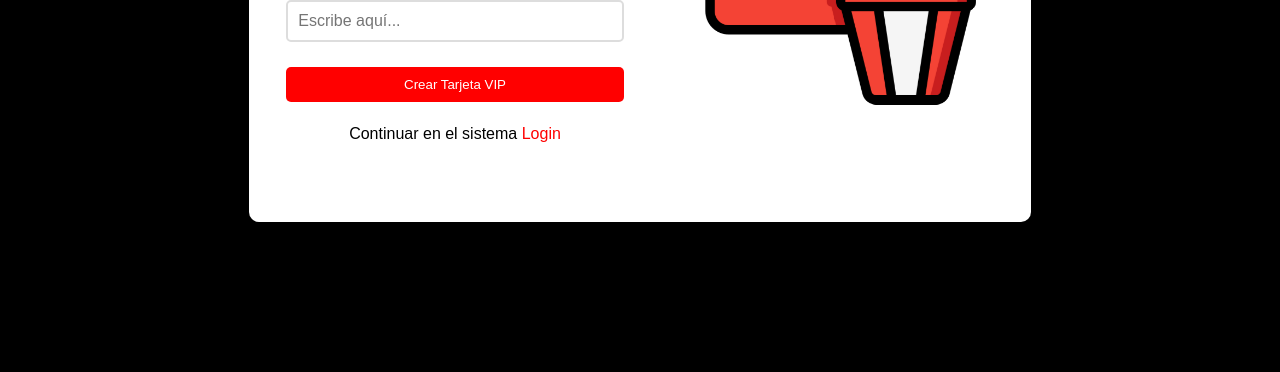
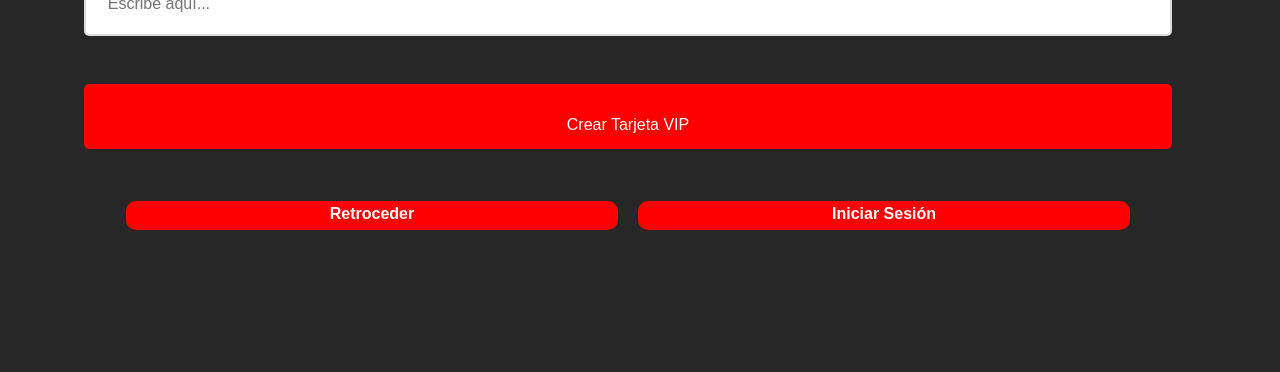
Before and after one commit to Dcarolinamorenoc/proyectoMongoII, a website: page public/views/registarTarjeta.html in a window 1280 px wide. Shown: the part 428-800 px from the top of the page. Drawn offline with Linux system fonts and the light colour scheme.

Commit message:
feat: :lipstick: Actualizacion de estilos de login y demás apartados similares
Se realizaron las respectivas actualizaciones de estilos en logim register, registro de tarjeta, entre otros..

```diff
--- a/public/css/adminlogin.css
+++ b/public/css/adminlogin.css
@@ -211,7 +211,7 @@ img {
     display: flex;
     /* border: 1px solid green; */
     border-radius: 10px;
-    background-color: #d21a1a;
+    background-color: #ff0000;
     width: 48%;
     height: 80%;
     margin-left: 1%;
@@ -324,7 +324,7 @@ img {
 button {
     width: 100%;
     padding: 12px;
-    background-color: #d21a1a;
+    background-color: #ff0000;
     color: #fff;
     border: none;
     border-radius: 5px;
--- a/public/css/registrar.css
+++ b/public/css/registrar.css
@@ -6,7 +6,7 @@
 
 body {
     font-family: Arial, sans-serif;
-    background-color: #ff0000;
+    background-color: #272727;
     display: flex;
     justify-content: center;
     align-items: center;
@@ -17,7 +17,7 @@ body {
     display: flex;
     width: 90%;
     max-width: 1200px;
-    background-color: #ffffff;
+    background-color: transparent;
     border-radius: 10px;
     overflow: hidden;
     margin: 20px;
@@ -26,27 +26,38 @@ body {
 
 .image-section {
     flex: 1;
-    background-color: #ffffff;
+    border: 1px solid rgb(255, 255, 255);
+    width: 20vw;
+    height: 10vh;
+    background-color: transparent;
     display: flex;
     justify-content: center;
     align-items: center;
-    padding: 5%;
+    border-radius: 200px;
+    margin-left: 74%;
+    margin-bottom: 5%;
 }
 
 .image-section img {
-    max-width: 100%;
-    height: auto;
+    width: 100%;
+    height: 100%;
+    border-radius: 200px;
 }
 
 .form-section {
     flex: 2;
-    padding: 5%;
+
 }
 
 h1 {
-    color: #000000;
+    color: #ffffff;
     margin-bottom: 5%;
-    font-size: 1.5em;
+    font-size: 150%;
+}
+
+h2 {
+    color: #fff;
+    margin-top: 8%;
 }
 
 .form-row {
@@ -67,7 +78,7 @@ h1 {
 label {
     display: block;
     margin-bottom: 2%;
-    color: #000000;
+    color: #ffffff;
 }
 
 input {
@@ -139,6 +150,77 @@ a {
     cursor: pointer;
 }
 
+.metodo-pago{
+    color: #fff;
+    margin-top: 5%;
+}
+
+.boxes{
+    display: flex;
+    flex-direction: row;
+    /* border: 1px solid blue; */
+    /* background-color: #C3C3C3; */
+    width: 88vw;
+    height: 4.5vh;
+    justify-content: center;
+    align-items: center;
+    margin-bottom: 15%;
+    margin-top: 5%;
+}
+
+.boxes-base{
+    display: flex;
+    flex-direction: row;
+    /* border: 1px solid red; */
+    margin-top: 4%;
+    background-color: transparent;
+    border-radius: 10px;
+    width: 80vw;
+    height: 100%;
+    align-items: center;
+    justify-content: space-between;
+}
+
+.boxes-left{
+    display: flex;
+    /* border: 1px solid green; */
+    border-radius: 10px;
+    background-color: #ff0000;
+    width: 48%;
+    height: 80%;
+    margin-left: 1%;
+    align-items: center;
+    justify-content: center;
+    text-decoration: none;
+}
+
+.boxes-left p{
+    font-size: 100%;
+    font-weight: bold;
+    color: #ffffff;
+    margin-bottom: 3.5%;
+}
+
+.boxes-right{
+    display: flex;
+    /* border: 1px solid green; */
+    border-radius: 10px;
+    background-color: #ff0000;
+    width: 48%;
+    height: 80%;
+    margin-right: 1%;
+    align-items: center;
+    justify-content: center;
+    text-decoration: none;
+}
+
+.boxes-right p{
+    font-size: 100%;
+    font-weight: bold;
+    color: #ffffff;
+    margin-bottom: 3.5%;
+}
+
 @media (max-width: 768px) {
     .container {
         flex-direction: column;
--- a/public/css/style.css
+++ b/public/css/style.css
@@ -122,7 +122,7 @@ input {
 button {
     width: 100%;
     padding: 3%;
-    background-color: #d21a1a;
+background-color: #FE000;
     color: #fff;
     border: none;
     border-radius: 5px;
@@ -199,6 +199,7 @@ img {
     display: flex;
     flex-direction: row;
     /* border: 1px solid red; */
+    margin-top: 4%;
     background-color: transparent;
     border-radius: 10px;
     width: 80vw;
@@ -223,14 +224,14 @@ img {
     font-size: 100%;
     font-weight: bold;
     color: #ffffff;
-    margin-bottom: 2%;
+    margin-bottom: 3.5%;
 }
 
 .boxes-right{
     display: flex;
     /* border: 1px solid green; */
     border-radius: 10px;
-    background-color: #d21a1a;
+    background-color: #FE0000;
     width: 48%;
     height: 80%;
     margin-right: 1%;
@@ -243,7 +244,7 @@ img {
     font-size: 100%;
     font-weight: bold;
     color: #ffffff;
-    margin-bottom: 2%;
+    margin-bottom: 3.5%;
 }
 
 
@@ -302,7 +303,7 @@ img {
 button {
     width: 100%;
     padding: 12px;
-    background-color: #d21a1a;
+    background-color: #FE0000;
     color: #fff;
     border: none;
     border-radius: 5px;
@@ -333,7 +334,7 @@ button:hover {
 .card-h1 h1{
     display: flex;
     /* border: 1px solid blue; */
-    margin-top: 5%;
+    margin-top: 10%;
     width: 100%;
     height: 3vh;
     justify-content: center;
@@ -352,7 +353,7 @@ button:hover {
     justify-content: center;
     padding: 25px 25px;
     gap: 20px;
-    margin-top: -10%;
+    margin-top: -8%;
   }
 
   /* for all social containers*/
--- a/public/css/tarjeta.css
+++ b/public/css/tarjeta.css
@@ -2,30 +2,34 @@
     margin: 0;
     padding: 0;
     box-sizing: border-box;
-    font-family: Arial, sans-serif;
 }
 
 body, html {
-    height: 100%;
+    font-family: Arial, sans-serif;
+    background-color: #272727;
     display: flex;
     justify-content: center;
     align-items: center;
-    background-color: #000000;
+    min-height: 100vh;
+    width: 100%;
 }
 
 .container {
     width: 100%;
     max-width: 1500px;
-    height: 500px;
+    height: 600px;
     display: flex;
     justify-content: space-between;
     align-items: center;
     padding: 20px;
-    background-color: #fff;
+    /* background-color: #fff; */
+    border: none;
+    background: transparent;
     border-radius: 10px;
-    box-shadow: 0 0 15px rgba(0, 0, 0, 0.2);
     flex-direction: row;
     gap: 20px;
+    box-shadow: none;
+    margin-left:  5%;
 }
 
 .content {
@@ -37,8 +41,12 @@ body, html {
 
 .content h1 {
     font-size: 2rem;
-    color: #e33e3e;
+    color: #ff0000;
     margin-bottom: 10px;
+}
+
+.content p{
+    color: #fff;
 }
 
 .highlighted-text {
@@ -48,7 +56,6 @@ body, html {
 
 input[type="text"] {
     width: 100%;
-    padding: 10px;
     border: 2px solid #ddd;
     border-radius: 5px;
     margin-bottom: 15px;
@@ -79,6 +86,11 @@ input[type="text"] {
     display: flex;
     justify-content: center;
     align-items: center;
+    border-radius: 50px;
+}
+
+.image-container img{
+    border-radius: 100px;
 }
 
 .popcorn {
@@ -110,6 +122,100 @@ input[type="text"] {
     border: none;
     border-radius: 3px;
     cursor: pointer;
+}
+
+
+.tarjetaVipForm {
+    display: flex;
+    flex-direction: column;
+    width: 85vw; /* Asegúrate de que el ancho total del formulario sea el mismo */
+    height: 12vh;
+    align-items: center;
+    margin-bottom: 2%;
+}
+
+.tarjetaVipForm input,
+.tarjetaVipForm button {
+    width: 100%; /* Asegura que ambos elementos ocupen el ancho completo del formulario */
+    height: 8vh; /* Ajusta la altura si es necesario para que ambos elementos se alineen */
+    border-radius: 5px; /* Asegura que ambos elementos tengan bordes redondeados similares */
+    margin-bottom: 15px; /* Ajusta el margen inferior si es necesario */
+}
+
+.usuarioInput {
+    border: 2px solid #ddd; /* Cambia el borde si es necesario */
+}
+
+.usuarioButton {
+    background-color: #ff0000; /* Ajusta el color de fondo del botón */
+    color: #fff; /* Ajusta el color del texto del botón */
+    border: none; /* Elimina el borde si no lo deseas */
+    font-size: 1rem; /* Ajusta el tamaño de la fuente si es necesario */
+}
+
+
+.boxes{
+    display: flex;
+    flex-direction: row;
+    /* border: 1px solid blue; */
+    width: 80vw;
+    height: 4.5vh;
+    justify-content: center;
+    align-items: center;
+    margin-bottom: 2%;
+}
+
+.boxes-base{
+    display: flex;
+    flex-direction: row;
+    /* border: 1px solid red; */
+    margin-top: 4%;
+    background-color: transparent;
+    border-radius: 10px;
+    width: 80vw;
+    height: 100%;
+    align-items: center;
+    justify-content: space-between;
+}
+
+.boxes-left{
+    display: flex;
+    /* border: 1px solid green; */
+    border-radius: 10px;
+    width: 48%;
+    height: 80%;
+    margin-left: 1%;
+    align-items: center;
+    justify-content: center;
+    text-decoration: none;
+    background: #ff0000;
+}
+
+.boxes-left p{
+    font-size: 100%;
+    font-weight: bold;
+    color: #ffffff;
+    margin-bottom: 3.5%;
+}
+
+.boxes-right{
+    display: flex;
+    /* border: 1px solid green; */
+    border-radius: 10px;
+    background-color: #ff0000;
+    width: 48%;
+    height: 80%;
+    margin-right: 1%;
+    align-items: center;
+    justify-content: center;
+    text-decoration: none;
+}
+
+.boxes-right p{
+    font-size: 100%;
+    font-weight: bold;
+    color: #ffffff;
+    margin-bottom: 3.5%;
 }
 
 @keyframes bounce {
--- a/public/javascript/adminlogin.js
+++ b/public/javascript/adminlogin.js
@@ -30,7 +30,7 @@ document.addEventListener('DOMContentLoaded', function() {
                 if (user) {
                     if (user.rol === 'Administrador') {
                         console.log('Inicio de sesión exitoso como administrador');
-                        window.location.href = './registrar.html';
+                        window.location.href = '/views/registrar.html';
                     } else {
                         console.log('Usuario no es administrador');
                         showErrorPopup('No tienes permisos de administrador');
--- a/public/views/registarTarjeta.html
+++ b/public/views/registarTarjeta.html
@@ -18,15 +18,24 @@
             <br>
             <p>Ingresa el Nickname, id o identificación para crearla:</p>
             <br>
-            <form id="tarjetaVipForm">
-                <input type="text" id="usuarioInput" placeholder="Escribe aquí...">
-                <button type="submit">Crear Tarjeta VIP</button>
+            <form class="tarjetaVipForm" id="tarjetaVipForm">
+                <input class="usuarioInput" type="text" id="usuarioIinput nput" placeholder="Escribe aquí...">
+                <button class="usuarioButton" type="submit">Crear Tarjeta VIP</button>
             </form>
             <p id="mensajeResultado"></p>
-            <p>Continuar en el sistema <a href="../index.html">Login</a></p>
+            <div class="boxes">
+                <div class="boxes-base">
+                    <a href="/views/registrar.html" class="boxes-left">
+                        <p>Retroceder</p>
+                    </a>
+                    <a href="/index.html" class="boxes-right">
+                        <p>Iniciar Sesión</p>
+                    </a>
+                </div>
+            </div>
         </div>
         <div class="image-container">
-            <img src="../storage/img/tvip.png" alt="Palomitas" class="popcorn">
+            <img src="../storage/img/newLogo.webp" alt="Palomitas" class="popcorn">
         </div>
     </div>
     <div id="popup" class="popup">
```
Also changed, not shown: public/views/adminlogin.html (+1 -1 lines), public/views/registrar.html (+25 -19 lines).
